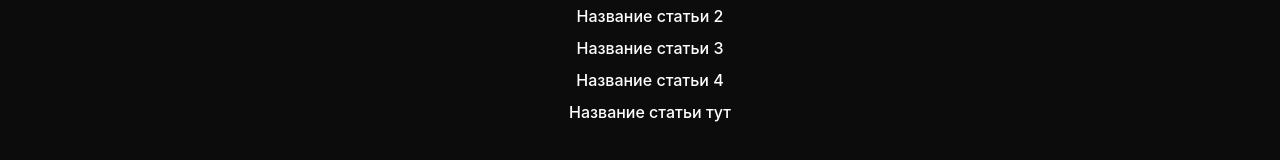
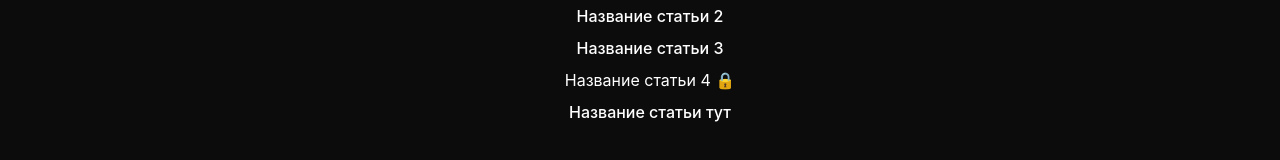
Before and after one commit to dariadia/fox-website, a React (Vite) app: page /read in a window 1280 px wide. Shown: the part 269-429 px from the top of the page. Built offline with nearby package versions, Linux system fonts and the light colour scheme.

Commit message:
add article page

```diff
--- a/src/App.tsx
+++ b/src/App.tsx
@@ -1,6 +1,6 @@
-import { Routes, Route, Outlet, Link } from "react-router-dom"
+import { Routes, Route } from "react-router-dom"
 import { Layout } from "./components"
-import { Home, NoMatch, About, Read, Practice, Learn, Parlour } from "./pages"
+import { Home, NoMatch, About, Read, Practice, Learn, Parlour, Article } from "./pages"
 import { useState } from "react"
 import Cookies from 'universal-cookie'
 import { COOKIE_NAME } from "./data"
@@ -16,7 +16,7 @@
       <Route path="/" element={<Layout showPopup={showPopup} isPopupShown={isPopupShown} hasPremiumAccess={hasPremiumAccess} />}>
         <Route index element={<Home />} />
         <Route path="read" element={<Read hasPremiumAccess={hasPremiumAccess} showPopup={showPopup} />} />
-        <Route path="read/:param" element={<Learn />} />
+        <Route path="read/:param" element={<Article />} />
         <Route path="practice" element={<Practice />} />
         <Route path="learn" element={<Learn />} />
         <Route path="parlour" element={<Parlour />} />
--- /dev/null
+++ b/src/data/articles.ts
@@ -0,0 +1,11 @@
+export const _ARTICLES: Record<string, string> = {
+  'some': `<h2 class="merriweather-bold lead-in">Здесь будет название статьи</h2>
+  <p>Lorem ipsum dolor sit amet, consectetur adipiscing elit, sed do eiusmod tempor incididunt ut labore et dolore magna aliqua. Ut enim ad minim veniam, quis nostrud exercitation ullamco laboris nisi ut aliquip ex ea commodo consequat. Duis aute irure dolor in reprehenderit in voluptate velit esse cillum dolore eu fugiat nulla pariatur. Excepteur sint occaecat cupidatat non proident, sunt in culpa qui officia deserunt mollit anim id est laborum.
+  </p>
+  <div class="avatar fox"></div>
+  <p>Lorem ipsum dolor sit amet, consectetur adipiscing elit, sed do eiusmod tempor incididunt ut labore et dolore magna aliqua. Ut enim ad minim veniam, quis nostrud exercitation ullamco laboris nisi ut aliquip ex ea commodo consequat. Duis aute irure dolor in reprehenderit in voluptate velit esse cillum dolore eu fugiat nulla pariatur. Excepteur sint occaecat cupidatat non proident, sunt in culpa qui officia deserunt mollit anim id est laborum.
+  </p>
+  <p>Lorem ipsum dolor sit amet, consectetur adipiscing elit, sed do eiusmod tempor incididunt ut labore et dolore magna aliqua. Ut enim ad minim veniam, quis nostrud exercitation ullamco laboris nisi ut aliquip ex ea commodo consequat. Duis aute irure dolor in reprehenderit in voluptate velit esse cillum dolore eu fugiat nulla pariatur. Excepteur sint occaecat cupidatat non proident, sunt in culpa qui officia deserunt mollit anim id est laborum.
+  </p>
+  `
+}
--- a/src/data/index.ts
+++ b/src/data/index.ts
@@ -1,3 +1,11 @@
 export const TELEGRAM = 'https://t.me/maevefox'
 export const TELEGRAM_BOT = 'https://t.me/askChaosFox_bot'
 export const COOKIE_NAME = 'fox-premium'
+
+export const ARTICLES = [
+  { title: 'Название статьи есть', link: '/some', isPremium: true },
+  { title: 'Название статьи 2', link: '/some' },
+  { title: 'Название статьи 3', link: '/some' },
+  { title: 'Название статьи 4', link: '/some', isPremium: true },
+  { title: 'Название статьи тут', link: '/some' },
+]
--- /dev/null
+++ b/src/pages/ArticlePage.tsx
@@ -0,0 +1,11 @@
+import { ARTICLES } from "../data"
+import { _ARTICLES } from "../data/articles"
+
+export const Article = () => {
+  const pathname = window?.location?.pathname || ''
+  const _key = ARTICLES.find(article => pathname.includes(article.link))?.link.slice(1) || ''
+  const data = _ARTICLES[_key]
+  return (
+    <div className="main" dangerouslySetInnerHTML={{ __html: data}} />
+  )
+}
--- a/src/pages/ReadPage.tsx
+++ b/src/pages/ReadPage.tsx
@@ -1,4 +1,5 @@
 import { Link } from "react-router-dom"
+import { ARTICLES } from "../data"
 
 export const Read = ({ showPopup, hasPremiumAccess }: { showPopup: () => void, hasPremiumAccess: boolean }) => {
   return (
@@ -16,11 +17,3 @@
     </div>
   )
 }
-
-const ARTICLES = [
-  { title: 'Название статьи есть', link: '/some-link', isPremium: true },
-  { title: 'Название статьи 2', link: '/some-link' },
-  { title: 'Название статьи 3', link: '/some-link' },
-  { title: 'Название статьи 4', link: '/some-link' },
-  { title: 'Название статьи тут', link: '/some-link' },
-]
--- a/src/pages/index.ts
+++ b/src/pages/index.ts
@@ -5,3 +5,4 @@
 export { Parlour } from './ParlourPage'
 export { Practice } from './PracticePage'
 export { Read } from './ReadPage'
+export { Article } from './ArticlePage'
```
